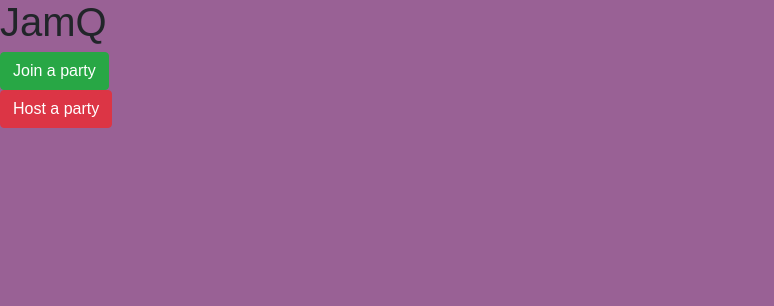
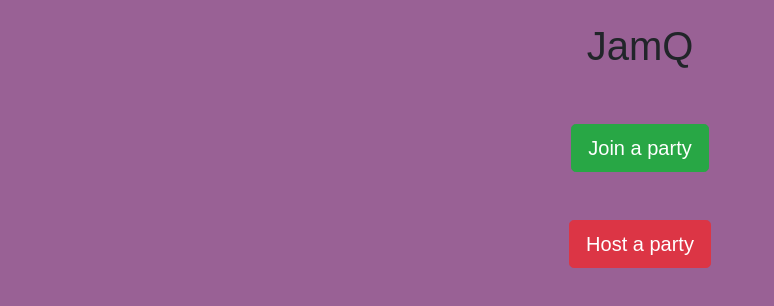
Before and after one commit to ChicoState/JamQ, a plain HTML site: page index.html in a window 1280 px wide. Shown: the whole page, without its empty margins (0-774 px from the left). Drawn offline with nearby package versions, Linux system fonts and the light colour scheme.

Commit message:
centered contents

```diff
--- a/index.html
+++ b/index.html
@@ -14,13 +14,18 @@
 
   </head>
   <body>
-    <h1>JamQ</h1>
-
-
-    <button type="button" class="btn btn-success">Join a party</button>
     <br>
-    <button type="button" class="btn btn-danger">Host a party</button>
-
+    <h1><center>JamQ</center></h1>
+    <br>
+    <br>
+    <center>
+      <button type="button" class="btn btn-success btn-lg">Join a party</button>
+    </center>
+    <br>
+    <br>
+    <center>
+      <button type="button" class="btn btn-danger btn-lg">Host a party</button>
+    </center>
     <!-- Optional JavaScript -->
     <!-- jQuery first, then Popper.js, then Bootstrap JS -->
     <script src="https://code.jquery.com/jquery-3.2.1.slim.min.js" integrity="sha384-KJ3o2DKtIkvYIK3UENzmM7KCkRr/rE9/Qpg6aAZGJwFDMVNA/GpGFF93hXpG5KkN" crossorigin="anonymous"></script>
```
